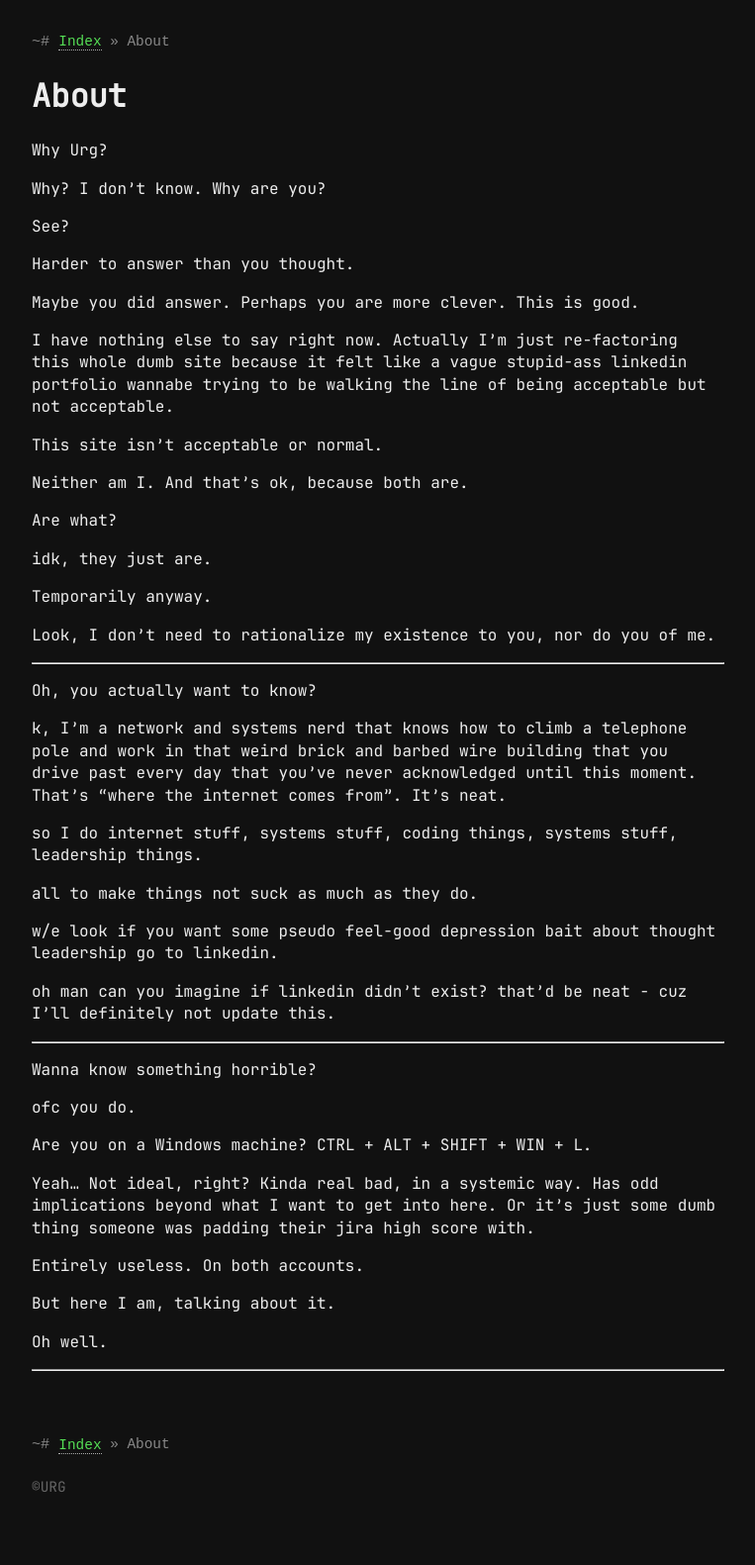
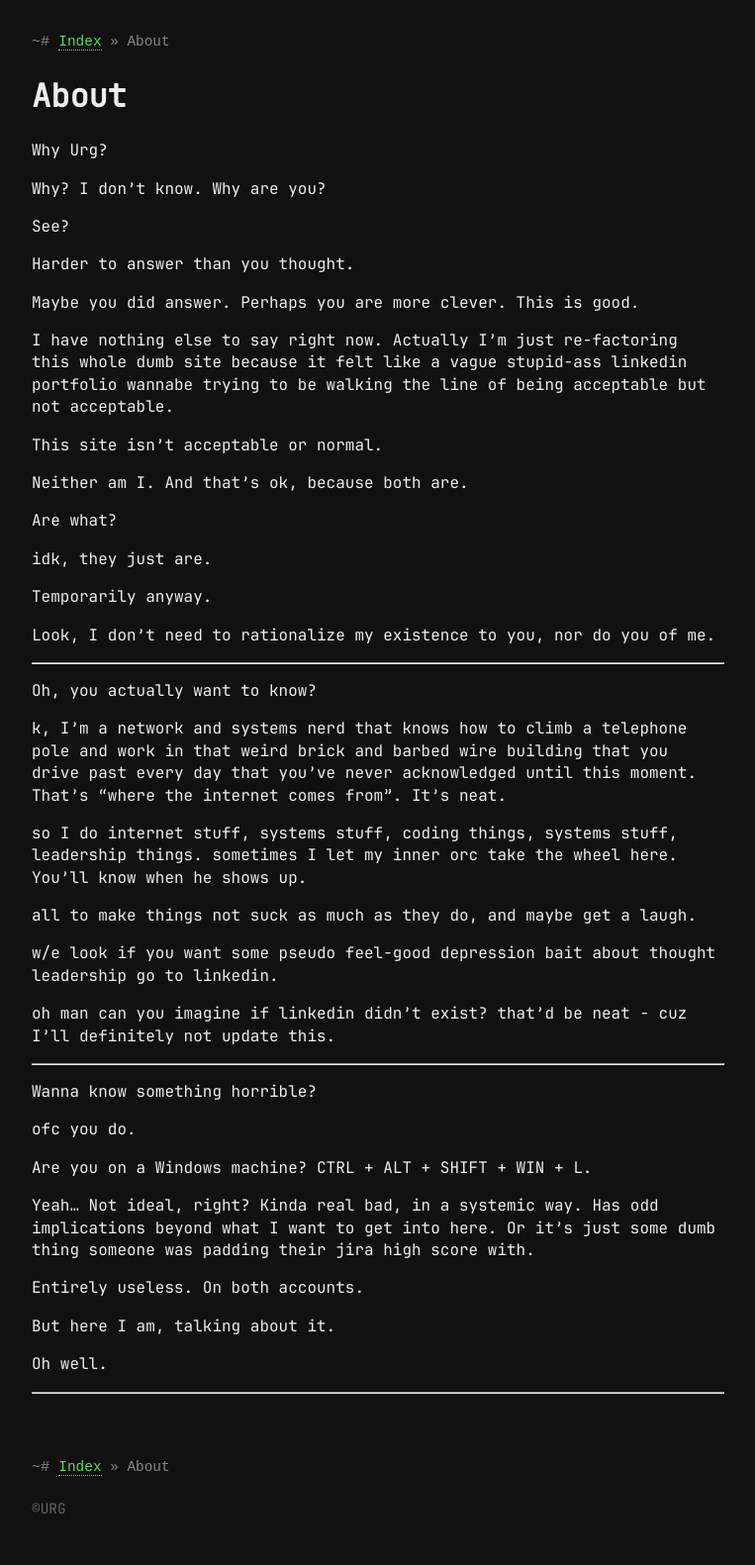
Before and after one commit to urgdog/urg.systems, a Jekyll site: the page built from about/index.md, in a window 1280 px wide. Shown: the whole page at 99% size, without its empty margins (258-1021 px from the left). Built offline with Jekyll 4.4.1, drawn with Linux system fonts in a browser that asks for light colours; before the commit the page ends 1559 px from its top, so only the background shows below that.

Commit message:
i can read sometimes but not this time

```diff
--- a/_layouts/default.html
+++ b/_layouts/default.html
@@ -12,7 +12,7 @@
 <body>
   <nav class="breadcrumb">
   <a href="/">Index</a>
-  {% if page.url contains '/projects/' %}
+  {% if page.url contains '/thonks/' %}
     &raquo; <a href="/thonks/">Thonks</a>
   {% elsif page.url contains '/stories/' %}
     &raquo; <a href="/stories/">Stories</a>
--- a/about/index.md
+++ b/about/index.md
@@ -40,8 +40,9 @@ weird brick and barbed wire building that you drive past every day that you've
 never acknowledged until this moment. That's "where the internet comes from". It's neat.
 
 so I do internet stuff, systems stuff, coding things, systems stuff, leadership things.
+sometimes I let my inner orc take the wheel here. You'll know when he shows up.
 
-all to make things not suck as much as they do.
+all to make things not suck as much as they do, and maybe get a laugh.
 
 w/e look if you want some pseudo feel-good depression bait about thought leadership
 go to linkedin.
```
Also changed, not shown: thonks/errors.md (+1 -1 lines).
